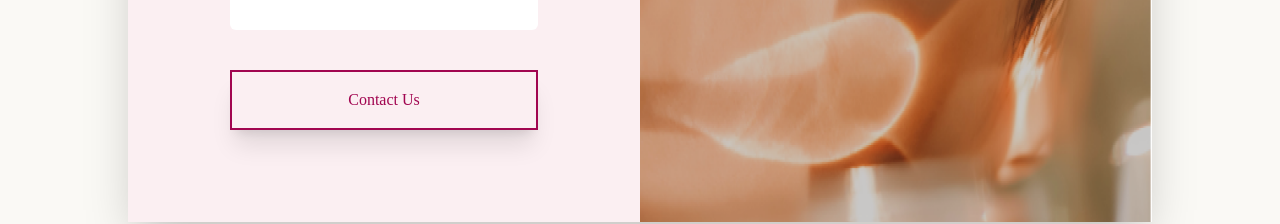
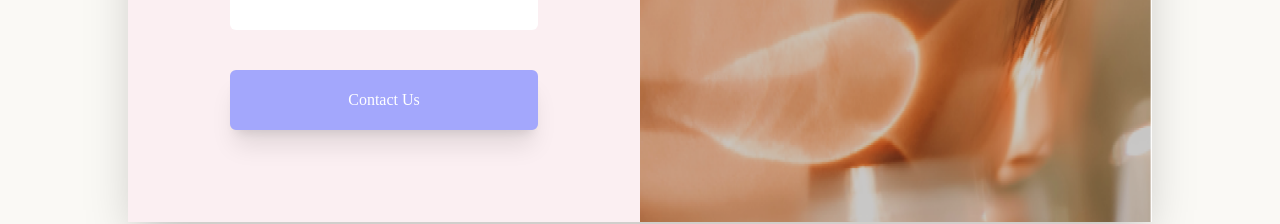
Before and after one commit to ArtisAdemi/KozmetikaLotus, a React (Create React App) app in the folder client/: page /contact in a window 1280 px wide. Shown: the part 715-939 px from the top of the page. Built offline with nearby package versions, Linux system fonts and the light colour scheme; no server answers.

Commit message:
contact us button test ui

```diff
--- a/client/src/pages/ContactUs.jsx
+++ b/client/src/pages/ContactUs.jsx
@@ -72,7 +72,7 @@ const ContactUs = () => {
                             {formik.errors.message && formik.touched.message &&
                                 <h2 className='w-[60%] text-red-500 text-sm -mt-10 mx-auto'>{formik.errors.message}</h2>}
 
-                            <button type="submit" className='border-[#A10550] border-2 p-3 md:p-4 w-[60%] mx-auto text-[#A10550] shadow-xl'>Contact Us</button>
+                            <button type="submit" className='border-[#A3A7FC] bg-[#A3A7FC] rounded-md hover:opacity-80 border-2 p-3 md:p-4 w-[60%] mx-auto text-[#FFFFFF] shadow-xl'>Contact Us</button>
                         </form>
                     </div>
 
```
